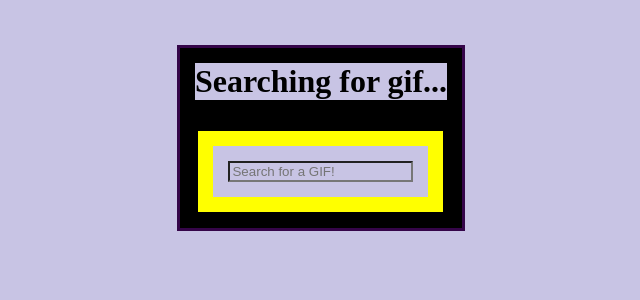
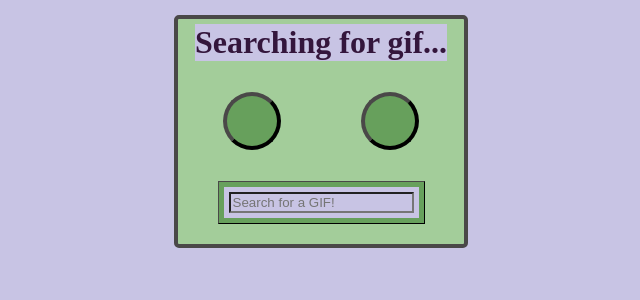
Before and after one commit to jdrichardsappacad/use-effect-giphy, a React (Create React App) app: page / in a window 1280 px wide. Shown: the top 300 px of the page, without its empty margins (319-959 px from the left). Built offline with nearby package versions, Linux system fonts and the light colour scheme; no server answers.

Commit message:
change colors

```diff
--- a/src/App.js
+++ b/src/App.js
@@ -4,14 +4,18 @@ import SearchBar from './SearchBar';
 
 const App = () => {
   const [searchQuery, setSearchQuery] = useState(
-    localStorage.getItem('myGiphy') || 'hello'
+    localStorage.getItem('myGiphy') || 'snowboard'
   );
 
   return (
-    <div style={{ border: '3px solid #350549', background: '#000' }}>
+    <main className='card'>
       <Gif searchQuery={searchQuery} setSearchQuery={setSearchQuery} />
+      <div className='knobs'>
+        <span className='circle' />
+        <span className='circle' />
+      </div>
       <SearchBar setSearchQuery={setSearchQuery} />
-    </div>
+    </main>
   );
 };
 
--- a/src/SearchBar.js
+++ b/src/SearchBar.js
@@ -2,7 +2,7 @@ import React, { useState, useEffect } from 'react';
 
 const SearchBar = props => {
   const [inputValue, setInputValue] = useState('');
-  const [background, setBackground] = useState('yellow  ');
+  const [background, setBackground] = useState('#67a05c');
   const updateInputVal = e => {
     setInputValue(e.target.value);
   };
@@ -24,9 +24,9 @@ const SearchBar = props => {
         e.clientY > 40 &&
         e.clientY < 500
       ) {
-        setBackground('#a3cd9a');
+        setBackground('#4a4848');
       } else {
-        setBackground('#350549');
+        setBackground('#67a05c');
       }
     }
 
@@ -36,7 +36,7 @@ const SearchBar = props => {
   });
 
   return (
-    <div style={{ border: '1px solid black', background }}>
+    <div className='searchBar' style={{ background }}>
       <form onSubmit={searchForGif}>
         <input
           type='text'
--- a/src/index.css
+++ b/src/index.css
@@ -4,12 +4,40 @@ body * {
   flex-direction: column;
   justify-content: center;
   align-items: center;
-  margin: 15px;
-  background: rgb(200, 196, 228);
+  margin: 5px;
+  background: #c8c4e4;
 }
 
 img {
-  width: 250px;
-  height: 300px;
-  border: 2px inset #fff;
+  margin: 15px;
+  width: 300px;
+  height: 250px;
+  border: 3px inset #4a4848;
 }
+
+.card {
+  border: 4px solid #4a4848;
+  border-radius: 5px;
+  background: #a3cd9a;
+  color: #34163c;
+}
+
+.knobs {
+  height: 100px;
+  background: #a3cd9a;
+  display: flex;
+  flex-direction: row;
+}
+
+.circle {
+  border: 4px outset #4a4848;
+  height: 50px;
+  width: 50px;
+  border-radius: 50%;
+  background: #67a05c;
+  margin: 0 40px 0 40px;
+}
+.searchBar {
+  border: 1px outset #4a4848;
+  margin-bottom: 20px;
+}
```
